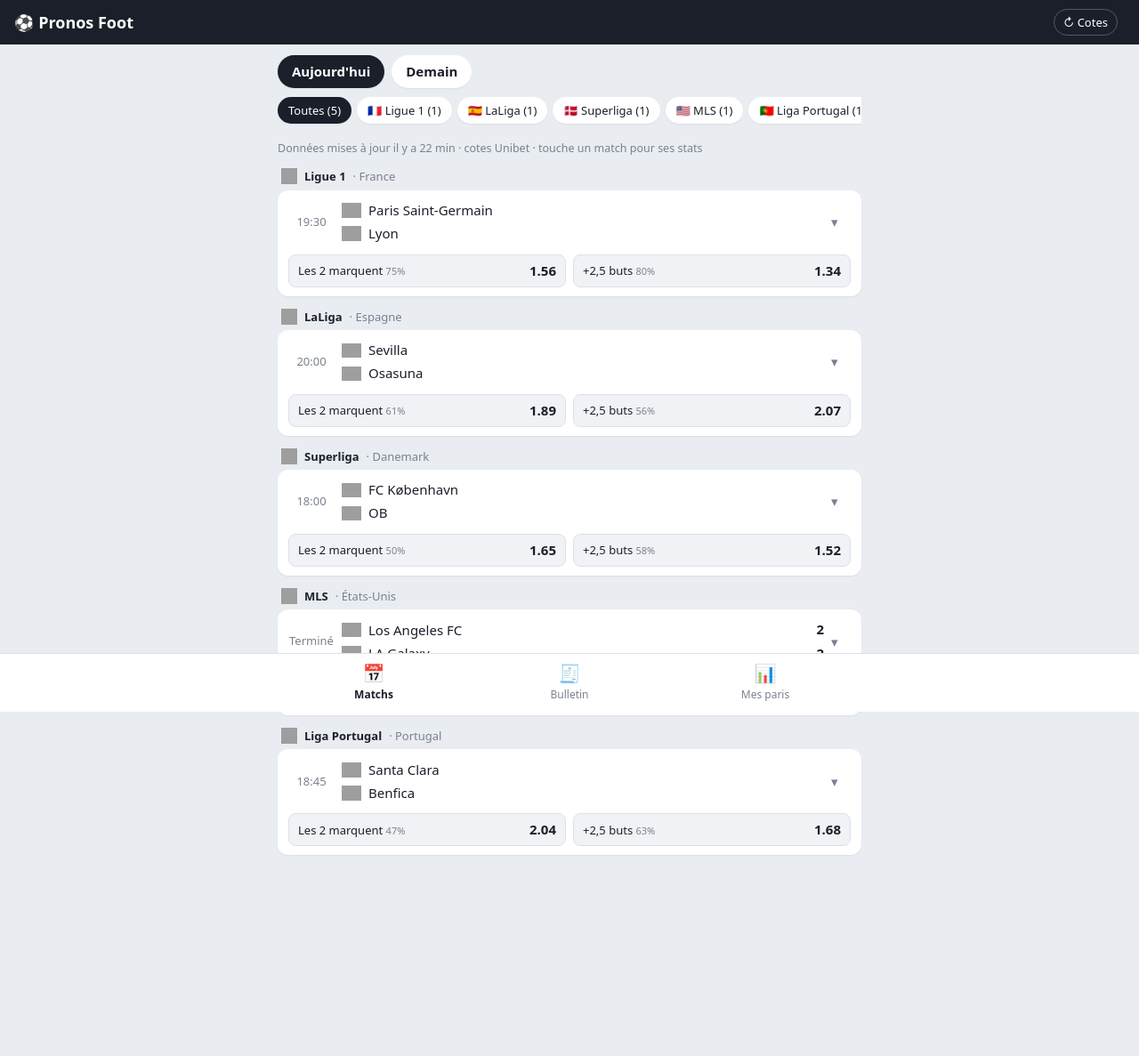
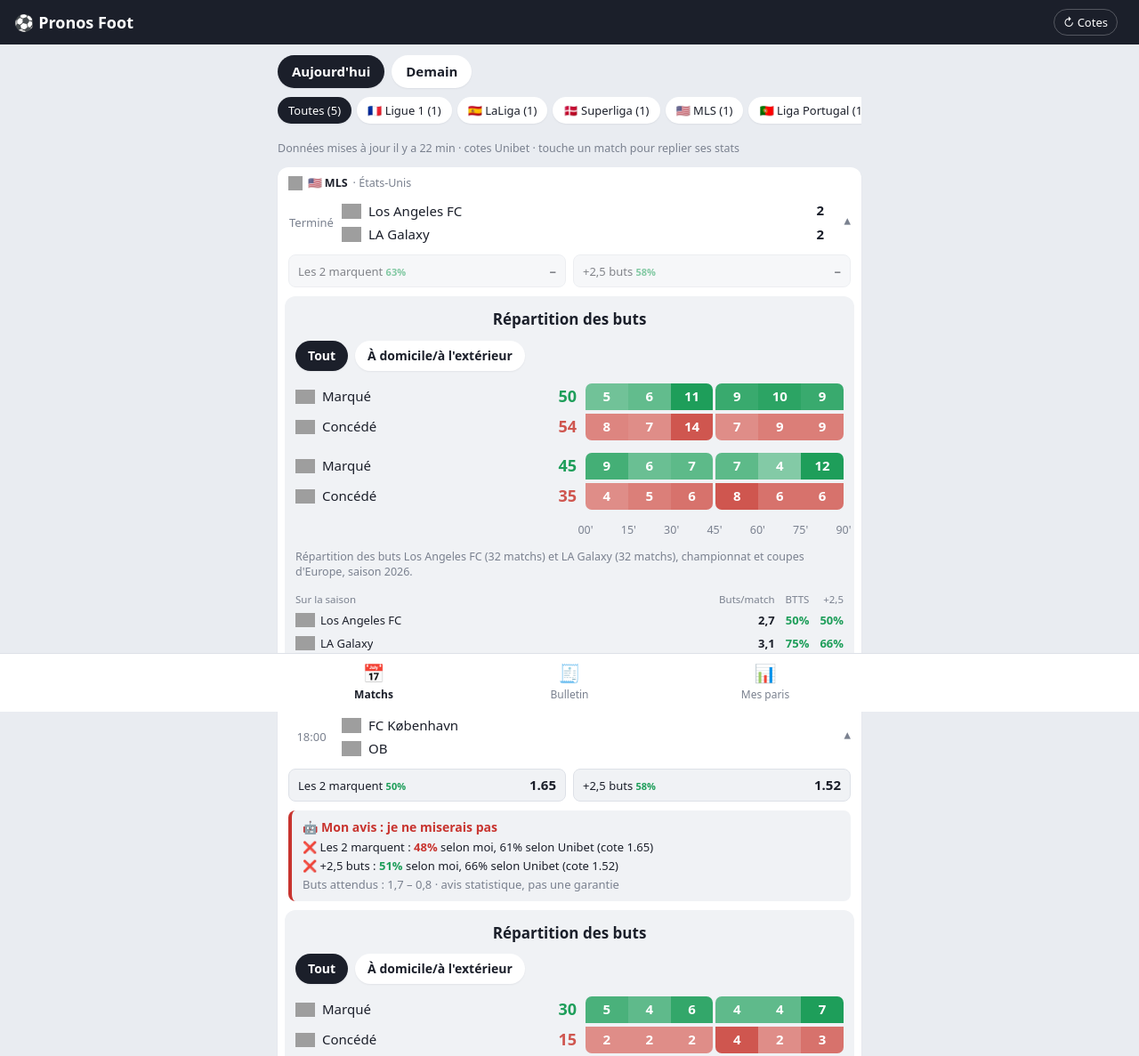
Before and after one commit to TonyChev/pronos-foot, a plain HTML site: page index.html in a window 1280 px wide. Shown: the top 1187 px of the page at 89% size. Before the commit the page ends 1047 px from the top, so only its background shows below. Drawn offline with Linux system fonts and the light colour scheme; grey boxes are pictures that could not be loaded.

Commit message:
Tri chronologique, matchs dépliés, % colorés et avis par match
Co-Authored-By: Claude Opus 5.5 <noreply@anthropic.com>

```diff
--- a/css/style.css
+++ b/css/style.css
@@ -116,6 +116,27 @@ main { max-width: 680px; margin: 0 auto; padding: 12px 12px 0; }
   background: var(--surface); border-radius: 12px; margin-bottom: 8px; box-shadow: var(--shadow);
   overflow: hidden;
 }
+.match-comp {
+  display: flex; align-items: center; gap: 6px; padding: 9px 12px 0; font-size: 12.5px; font-weight: 600;
+}
+.match-comp img { width: 16px; height: 16px; }
+.match-comp .muted { font-weight: 400; }
+.good { color: var(--win); font-weight: 600; }
+.bad { color: var(--lose); font-weight: 600; }
+.odd .pct.good { color: var(--win); }
+.odd .pct.bad { color: var(--lose); }
+.odd.picked .good, .odd.picked .bad { color: #1b1f2a; }
+.verdict {
+  display: flex; flex-direction: column; gap: 3px; margin: 0 12px 10px; padding: 9px 12px;
+  border-radius: 8px; font-size: 13px; border-left: 4px solid var(--pending); background: var(--surface-2);
+}
+.verdict b { font-size: 14px; }
+.verdict.yes { border-left-color: var(--win); }
+.verdict.yes b { color: var(--win); }
+.verdict.maybe { border-left-color: #e3962b; }
+.verdict.maybe b { color: #e3962b; }
+.verdict.no b { color: var(--lose); }
+.verdict.no { border-left-color: var(--lose); }
 .match-head {
   display: grid; grid-template-columns: 52px 1fr auto 22px; align-items: center; gap: 8px;
   width: 100%; padding: 10px 12px; border: 0; background: none; text-align: left;
--- a/js/app.js
+++ b/js/app.js
@@ -9,7 +9,7 @@ const state = {
   data: null,
   day: 0,
   comp: "all",
-  open: new Set(),
+  closed: new Set(),       // matchs repliés (tous dépliés par défaut)
   mode: {},                // match id -> "all" | "ha"
   slip: new Map(),         // match id -> Set(marchés)
   slipOdds: null,          // cote totale saisie à la main
@@ -67,24 +67,21 @@ function renderMatches() {
     }),
   ].join("");
 
-  const shown = present.filter((id) => state.comp === "all" || state.comp === id);
+  // Ordre chronologique, toutes compétitions mélangées
+  const shown = all
+    .filter((m) => state.comp === "all" || state.comp === m.c)
+    .sort((x, y) => new Date(x.t) - new Date(y.t) || order.indexOf(x.c) - order.indexOf(y.c));
   if (!shown.length) {
     $("#matches").innerHTML = `<p class="empty">Aucun match ${state.day ? "demain" : "aujourd'hui"} dans tes compétitions.</p>`;
     return;
   }
-  $("#matches").innerHTML = shown.map((id) => {
-    const c = comp(id);
-    const ms = all.filter((m) => m.c === id);
-    return `<div class="comp-block">
-      <div class="comp-title"><img src="${compLogo(id)}" alt="" loading="lazy">${esc(c.name)} <span class="muted">· ${esc(c.country)}</span></div>
-      ${ms.map(matchCard).join("")}
-    </div>`;
-  }).join("");
+  $("#matches").innerHTML = shown.map(matchCard).join("");
 }
 
 function matchCard(m) {
   const h = team(m.h), a = team(m.a);
-  const open = state.open.has(m.id);
+  const c = comp(m.c);
+  const open = !state.closed.has(m.id);
   const [hs, as] = (m.score || "").split(" - ");
   let ko = `<div class="kickoff">${fmtTime(m.t)}</div>`;
   if (m.finished) ko = `<div class="kickoff">Terminé</div>`;
@@ -94,15 +91,17 @@ function matchCard(m) {
   const hint = (k) => {
     const S = [h.stats.all, a.stats.all];
     const n = S[0].n + S[1].n;
-    return n ? `${pct(S[0][k] + S[1][k], n)}%` : "";
+    return n ? pct(S[0][k] + S[1][k], n) : null;
   };
   const oddBtn = (k) => {
     const o = m.odds?.[k];
+    const p = hint(k);
     return `<button class="odd ${picked.has(k) ? "picked" : ""}" data-pick="${k}" data-id="${m.id}" ${!o || locked ? "disabled" : ""}
-      title="${MARKETS[k]} — taux de la saison des 2 équipes : ${hint(k)}">
-      <span>${SHORT[k]} <span class="pct">${hint(k)}</span></span><b>${fmtOdds(o)}</b></button>`;
+      title="${MARKETS[k]} — taux de la saison des 2 équipes : ${p ?? "–"}%">
+      <span>${SHORT[k]} ${p === null ? "" : pctSpan(p, "pct")}</span><b>${fmtOdds(o)}</b></button>`;
   };
   return `<article class="match ${open ? "open" : ""}" data-match="${m.id}">
+    <div class="match-comp"><img src="${compLogo(m.c)}" alt="" loading="lazy">${c.flag} ${esc(c.name)} <span class="muted">· ${esc(c.country)}</span></div>
     <button class="match-head" data-toggle="${m.id}" aria-expanded="${open}">
       ${ko}
       <div class="teams">
@@ -113,8 +112,78 @@ function matchCard(m) {
       <span class="chev">▾</span>
     </button>
     <div class="odds-row">${oddBtn("btts")}${oddBtn("o25")}</div>
+    ${locked ? "" : verdictHTML(m)}
     ${open ? distHTML(m) : ""}
   </article>`;
+}
+
+// 50 % ou plus en vert, moins de 50 % en rouge
+const pctSpan = (p, cls = "") => `<span class="${cls} ${p >= 50 ? "good" : "bad"}">${p}%</span>`;
+
+// ================================================================ Mon avis (modèle statistique)
+
+const poisson = (lambda, k) => {
+  let f = 1;
+  for (let i = 2; i <= k; i++) f *= i;
+  return (Math.exp(-lambda) * lambda ** k) / f;
+};
+
+// Moyenne domicile (ou extérieur) lissée vers la moyenne générale de l'équipe :
+// avec peu de matchs à domicile, on se fie davantage à l'ensemble de la saison.
+const PRIOR = 3;
+const rate = (split, all, key) => (all.n ? (split[key] + (all[key] / all.n) * PRIOR) / (split.n + PRIOR) : 0);
+
+function estimate(m) {
+  const H = team(m.h).stats, A = team(m.a).stats;
+  if (H.all.n < 4 || A.all.n < 4) return null;
+  // Buts attendus : attaque de l'un croisée avec la défense de l'autre (loi de Poisson)
+  const lh = (rate(H.home, H.all, "gf") + rate(A.away, A.all, "ga")) / 2;
+  const la = (rate(A.away, A.all, "gf") + rate(H.home, H.all, "ga")) / 2;
+  const poisBtts = (1 - Math.exp(-lh)) * (1 - Math.exp(-la));
+  const poisO25 = 1 - [0, 1, 2].reduce((s, k) => s + poisson(lh + la, k), 0);
+  // Mélange avec les fréquences réellement observées cette saison
+  const freq = (k) => (H.all[k] + A.all[k]) / (H.all.n + A.all.n);
+  return {
+    lh, la,
+    btts: 0.6 * poisBtts + 0.4 * freq("btts"),
+    o25: 0.6 * poisO25 + 0.4 * freq("o25"),
+  };
+}
+
+function marketVerdict(p, odds) {
+  if (!odds) return { level: "na", ev: null };
+  const ev = p * odds - 1;               // espérance de gain pour 1 € misé
+  if (ev >= 0.05 && p >= 0.55) return { level: "yes", ev };
+  if (ev >= -0.03 && p >= 0.5) return { level: "maybe", ev };
+  return { level: "no", ev };
+}
+
+function verdictHTML(m) {
+  const est = estimate(m);
+  if (!est) {
+    return `<div class="verdict no"><b>🤖 Mon avis : je ne miserais pas</b><span>Pas assez de matchs joués cette saison pour juger.</span></div>`;
+  }
+  const v = { btts: marketVerdict(est.btts, m.odds?.btts), o25: marketVerdict(est.o25, m.odds?.o25) };
+  const rank = { yes: 3, maybe: 2, no: 1, na: 0 };
+  const best = ["btts", "o25"].sort((x, y) => rank[v[y].level] - rank[v[x].level] || (v[y].ev ?? -9) - (v[x].ev ?? -9))[0];
+  const level = v[best].level === "na" ? "no" : v[best].level;
+  const title = {
+    yes: `je miserais sur « ${SHORT[best]} »`,
+    maybe: `jouable sur « ${SHORT[best]} », sans plus`,
+    no: "je ne miserais pas",
+  }[level];
+  const line = (k) => {
+    const p = Math.round(est[k] * 100);
+    const o = m.odds?.[k];
+    const implied = o ? Math.round(100 / o) : null;
+    const tag = { yes: "✅", maybe: "🟠", no: "❌", na: "–" }[v[k].level];
+    return `<span>${tag} ${SHORT[k]} : ${pctSpan(p)} selon moi${implied ? `, ${implied}% selon Unibet (cote ${fmtOdds(o)})` : ", pas de cote"}</span>`;
+  };
+  return `<div class="verdict ${level}">
+    <b>🤖 Mon avis : ${title}</b>
+    ${line("btts")}${line("o25")}
+    <span class="muted">Buts attendus : ${est.lh.toFixed(1).replace(".", ",")} – ${est.la.toFixed(1).replace(".", ",")} · avis statistique, pas une garantie</span>
+  </div>`;
 }
 
 function cellsHTML(values) {
@@ -143,7 +212,7 @@ function distHTML(m) {
     : `Répartition des buts ${esc(H.name)} (${label(hs.n, " à domicile")}) et ${esc(A.name)} (${label(as.n, " à l'extérieur")}), saison ${esc(c.season || "")}.`;
   const kpi = (id, name, s) => `<div class="t"><img class="logo" src="${teamLogo(id)}" alt=""><span>${esc(name)}</span></div>
     <div class="v">${s.n ? ((s.gf + s.ga) / s.n).toFixed(1).replace(".", ",") : "–"}</div>
-    <div class="v">${pct(s.btts, s.n)}%</div><div class="v">${pct(s.o25, s.n)}%</div>`;
+    <div class="v">${s.n ? pctSpan(pct(s.btts, s.n)) : "–"}</div><div class="v">${s.n ? pctSpan(pct(s.o25, s.n)) : "–"}</div>`;
   return `<div class="dist">
     <h3>Répartition des buts</h3>
     <div class="seg">
@@ -165,7 +234,7 @@ function renderUpdated() {
   const g = new Date(state.data.generatedAt);
   const min = Math.round((Date.now() - g) / 60000);
   const ago = min < 60 ? `${min} min` : `${Math.round(min / 60)} h`;
-  $("#updated").textContent = `Données mises à jour il y a ${ago} · cotes Unibet · touche un match pour ses stats`;
+  $("#updated").textContent = `Données mises à jour il y a ${ago} · cotes Unibet · touche un match pour replier ses stats`;
 }
 
 // ================================================================ Cotes en direct (Kambi / Unibet)
@@ -432,7 +501,7 @@ document.addEventListener("click", async (e) => {
     renderMatches();
   } else if (d.comp) { state.comp = d.comp === "all" ? "all" : Number(d.comp); renderMatches(); }
   else if (d.toggle) {
-    state.open.has(d.toggle) ? state.open.delete(d.toggle) : state.open.add(d.toggle);
+    state.closed.has(d.toggle) ? state.closed.delete(d.toggle) : state.closed.add(d.toggle);
     renderMatches();
   } else if (d.mode) { state.mode[d.id] = d.mode; renderMatches(); }
   else if (d.pick) {
```
